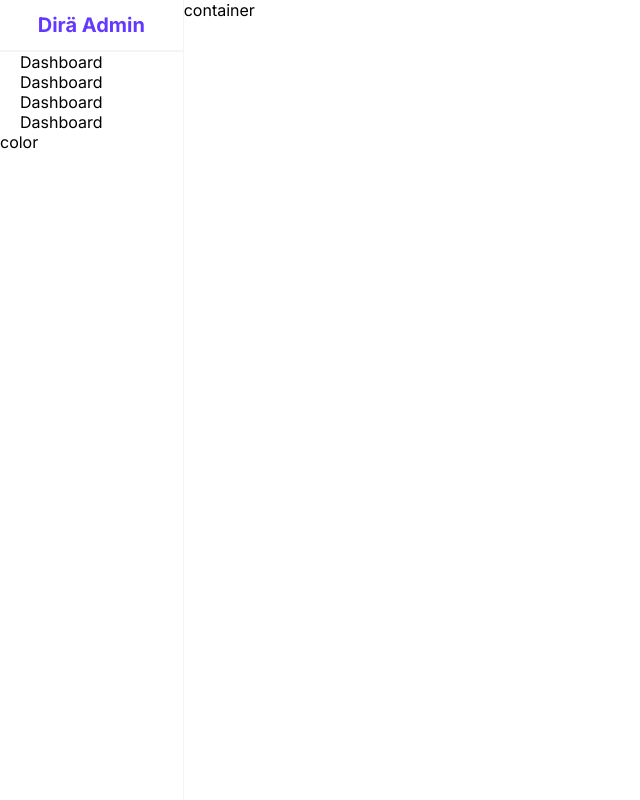
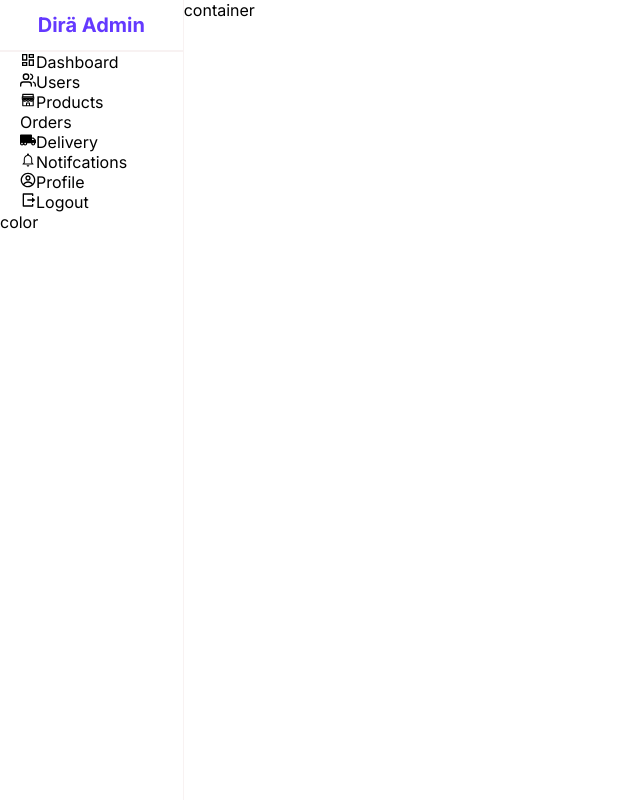
Before and after one commit to BrianSimiyu/admin-dashboard-project, a React (Create React App) app: page / in a window 1280 px wide. Shown: the whole page, without its empty margins (0-640 px from the left). Built offline with nearby package versions, Linux system fonts and the light colour scheme.

Commit message:
react icons added

```diff
--- a/package.json
+++ b/package.json
@@ -8,6 +8,7 @@
     "@testing-library/user-event": "^13.5.0",
     "react": "^18.0.0",
     "react-dom": "^18.0.0",
+    "react-icons": "^4.3.1",
     "react-router-dom": "^6.3.0",
     "react-scripts": "5.0.0",
     "sass": "^1.49.10",
--- a/src/components/sidebar/Sidebar.jsx
+++ b/src/components/sidebar/Sidebar.jsx
@@ -1,4 +1,11 @@
 import React from "react";
+import { MdOutlineDashboard } from "react-icons/md";
+import { FiUsers } from "react-icons/fi";
+import { AiTwotoneShop } from "react-icons/ai";
+import { FaTruckMoving } from "react-icons/fa";
+import { IoMdNotificationsOutline } from "react-icons/io";
+import { CgProfile } from "react-icons/cg";
+import { RiLogoutBoxRLine } from "react-icons/ri";
 import "./sidebar.scss";
 
 const Sidebar = () => {
@@ -11,16 +18,37 @@ const Sidebar = () => {
       <div className="center">
         <ul>
           <li>
+            <MdOutlineDashboard />
             <span>Dashboard</span>
           </li>
           <li>
-            <span>Dashboard</span>
+            <FiUsers />
+            <span>Users</span>
           </li>
           <li>
-            <span>Dashboard</span>
+            <AiTwotoneShop />
+            <span>Products</span>
           </li>
           <li>
-            <span>Dashboard</span>
+            <span>Orders</span>
+          </li>
+          <li>
+            <FaTruckMoving />
+            <span>Delivery</span>
+          </li>
+
+          <li>
+            <IoMdNotificationsOutline />
+            <span>Notifcations</span>
+          </li>
+
+          <li>
+            <CgProfile />
+            <span>Profile</span>
+          </li>
+          <li>
+            <RiLogoutBoxRLine />
+            <span>Logout</span>
           </li>
         </ul>
       </div>
```
Also changed, not shown: 1 other file (tests, documents, lock files or other folders).
